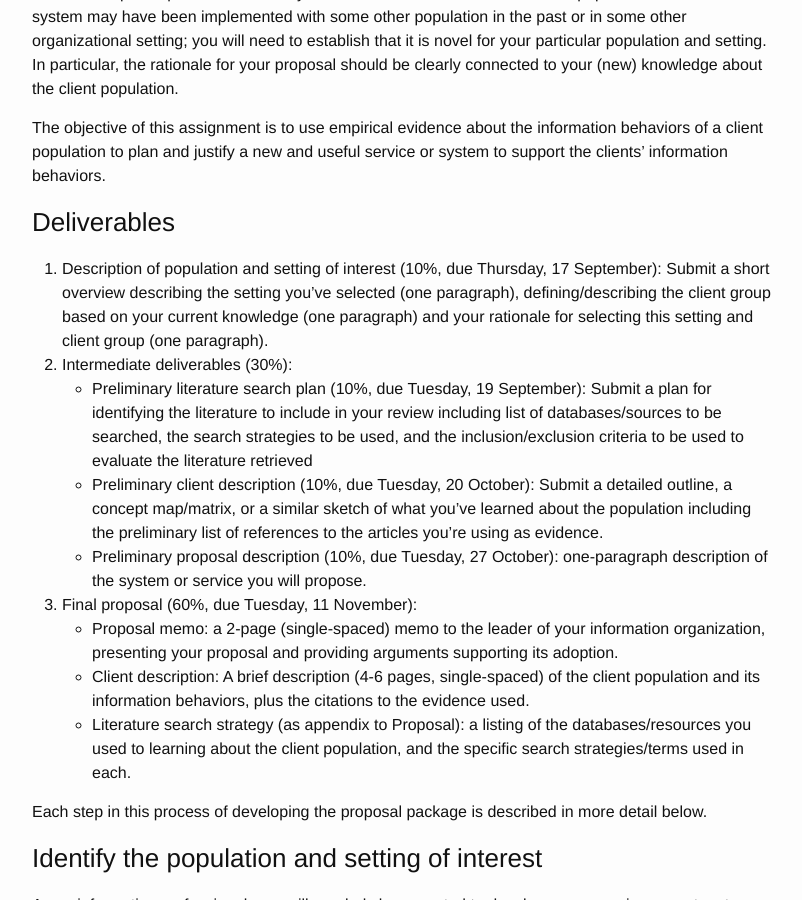
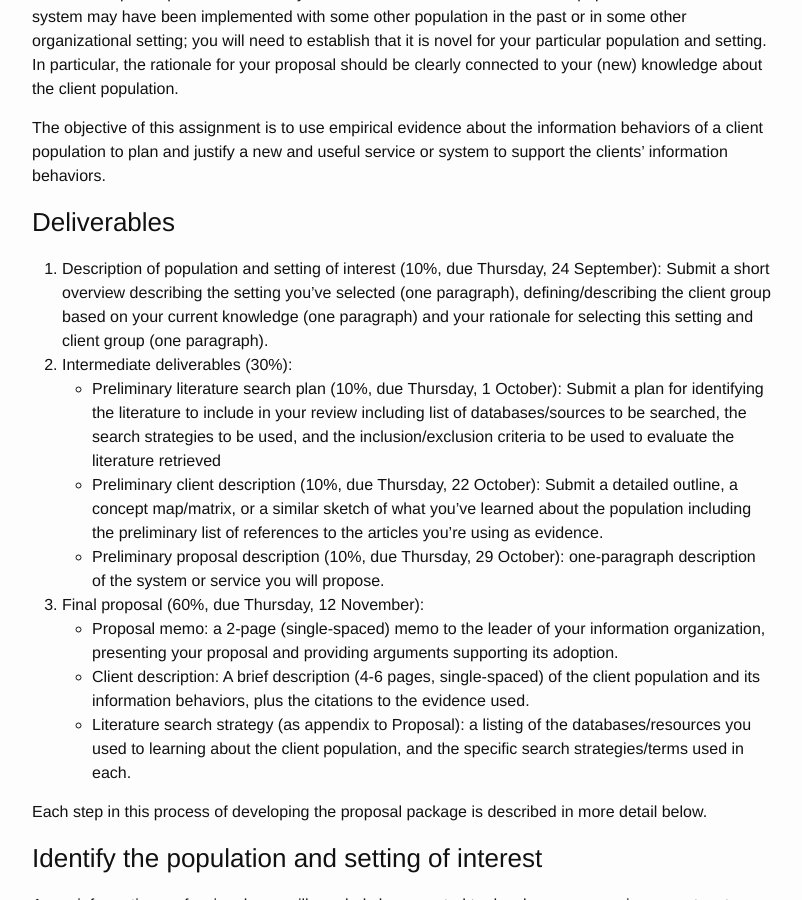
Before and after one commit to jdmar3/inls718, a Jekyll site: the page built from assignments/03.md, in a window 1280 px wide and 900 px high, scrolled down 690 px. Shown: the whole window, without its empty margins (238-1040 px from the left). Built offline with Jekyll 4.4.1, drawn with Linux system fonts in a browser that asks for light colours; Markdown is read by kramdown in place of the engine named in the settings.

Commit message:
fix assignment

```diff
--- a/assignments/03.md
+++ b/assignments/03.md
@@ -26,31 +26,31 @@ The objective of this assignment is to use empirical evidence about the informat
 ### Deliverables
 
 1.  <span class="assignmentname">Description of population and setting
-    of interest </span>(10%, <span class="due">due Thursday, 17 September</span>): Submit
+    of interest </span>(10%, <span class="due">due Thursday, 24 September</span>): Submit
     a short overview describing the setting you've selected (one
     paragraph), defining/describing the client group based on your
     current knowledge (one paragraph) and your rationale for selecting
     this setting and client group (one paragraph).
 2.  Intermediate deliverables (30%):
     -   <span class="assignmentname">Preliminary literature search
-        plan</span> (10%, <span class="due">due Tuesday, 19 September</span>): Submit a
+        plan</span> (10%, <span class="due">due Thursday, 1 October</span>): Submit a
         plan for identifying the literature to include in your review
         including list of databases/sources to be searched, the search
         strategies to be used, and the inclusion/exclusion criteria to
         be used to evaluate the literature retrieved
     -   <span class="assignmentname">Preliminary client
-        description</span> (10%, <span class="due">due Tuesday, 20 October</span>):
+        description</span> (10%, <span class="due">due Thursday, 22 October</span>):
         Submit a detailed outline, a concept map/matrix, or a similar
         sketch of what you've learned about the population including the
         preliminary list of references to the articles you're using
         as evidence.
     -   <span class="assignmentname">Preliminary proposal
-        description</span> (10%, <span class="due">due Tuesday, 27 October</span>):
+        description</span> (10%, <span class="due">due Thursday, 29 October</span>):
         one-paragraph description of the system or service you
         will propose.
 
 3.  <span class="assignmentname">Final proposal</span> (60%, <span
-    class="due">due Tuesday, 11 November</span>):
+    class="due">due Thursday, 12 November</span>):
     -   Proposal memo: a 2-page (single-spaced) memo to the leader of
         your information organization, presenting your proposal and
         providing arguments supporting its adoption.
```
Also changed, not shown: assignments/01.md (+3 -1 lines), assignments/04.md (+2 -2 lines).
